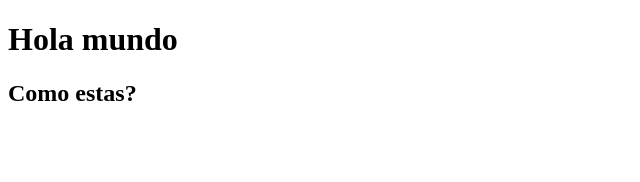
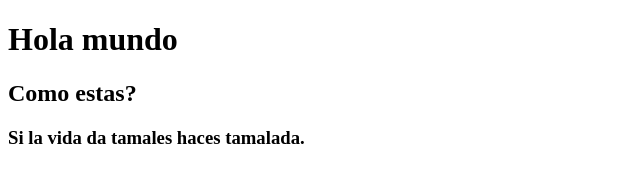
Before and after one commit to piza2712/CalculadoraReal, a plain HTML site: page index.html in a window 1280 px wide. Shown: the whole page, without its empty margins (0-640 px from the left). Drawn offline with Linux system fonts and the light colour scheme.

Commit message:
Update index.html

```diff
--- a/index.html
+++ b/index.html
@@ -8,5 +8,6 @@
 <body>
     <h1>Hola mundo</h1>
     <h2>Como estas?</h2>
+    <h3>Si la vida da tamales haces tamalada.</h3>
 </body>
 </html>
```
